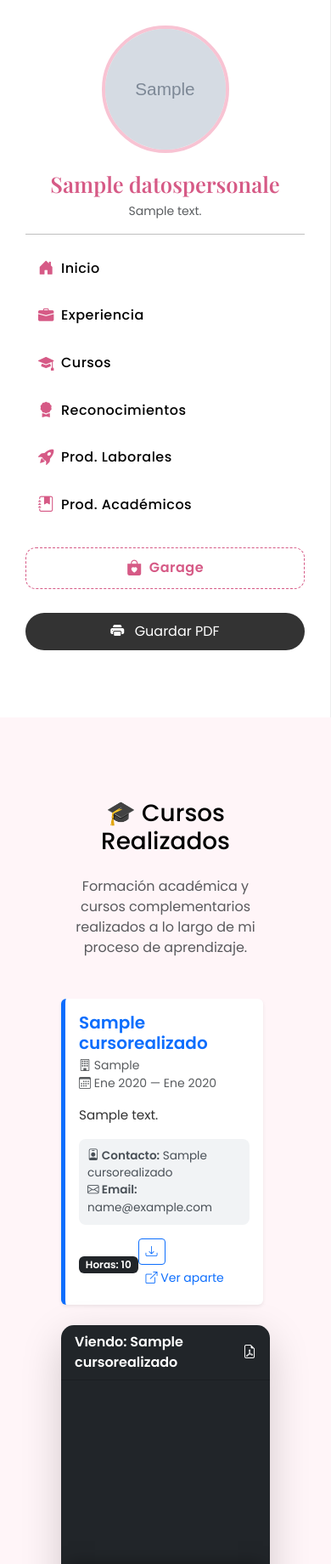
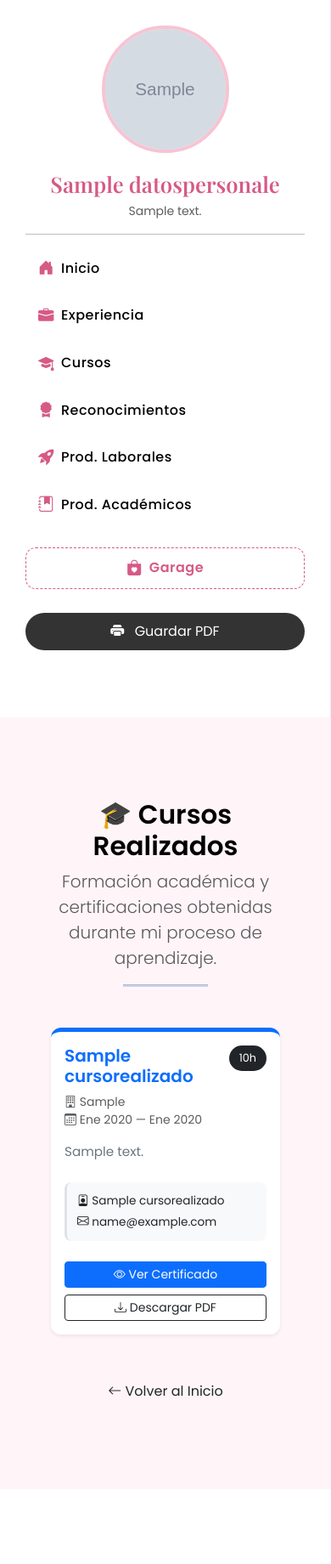
Before and after one commit to dmolina994/DAYANA-MOLINA-CV, a Django app: page /cursos/ in a window 390 px wide. Shown: the top 1840 px of the page at 85% size. After the commit the page ends 1643 px from the top, so only its background shows below. Run offline with Django 5.2, Linux system fonts and the light colour scheme; tables that the repository leaves empty hold one stand-in row (values such as "Sample post"); grey boxes marked "Sample" are stand-in pictures.

Commit message:
Html Commit Proyecto 2

```diff
--- a/Perfil/templates/cursos.html
+++ b/Perfil/templates/cursos.html
@@ -2,127 +2,97 @@
 
 {% block content %}
 <style>
-    /* ✨ Mejora de tarjetas para que no se vean amontonadas */
+    /* ✨ Diseño de tarjetas profesionales */
     .curso-card {
         transition: all 0.3s ease;
         border: none !important;
-        border-left: 5px solid #0d6efd !important; /* Borde azul distintivo */
+        border-top: 5px solid #0d6efd !important;
+        border-radius: 12px !important;
         background-color: #ffffff;
+        height: 100%;
     }
     .curso-card:hover {
-        transform: translateX(10px); /* Efecto de desplazamiento lateral */
-        box-shadow: 0 10px 20px rgba(0,0,0,0.1);
-        background-color: #f8f9fa;
+        transform: translateY(-10px);
+        box-shadow: 0 15px 30px rgba(0,0,0,0.1);
     }
     .info-contacto {
         font-size: 0.85rem;
-        background: #f1f3f5;
+        background: #f8f9fa;
         border-radius: 8px;
-        padding: 10px;
-        color: #495057;
+        padding: 12px;
+        border-left: 3px solid #dee2e6;
+    }
+    .badge-horas {
+        background-color: #212529;
+        color: white;
+        padding: 5px 12px;
+        border-radius: 20px;
+        font-size: 0.8rem;
     }
 </style>
 
-<main class="container-fluid py-5 px-4">
-    <h1 class="mb-4 text-center">🎓 Cursos Realizados</h1>
-    <p class="text-center mb-5 text-muted">
-        Formación académica y cursos complementarios realizados a lo largo de mi proceso de aprendizaje.
-    </p>
+<main class="container py-5">
+    <div class="text-center mb-5">
+        <h1 class="display-5 fw-bold">🎓 Cursos Realizados</h1>
+        <p class="lead text-muted">Formación académica y certificaciones obtenidas durante mi proceso de aprendizaje.</p>
+        <hr class="mx-auto" style="width: 100px; height: 3px; background: #0d6efd;">
+    </div>
 
-    <div class="row">
-        <div class="col-md-5" style="max-height: 85vh; overflow-y: auto; padding-right: 20px;">
+    <div class="row g-4">
         {% for curso in cursos %}
-            <div class="card mb-4 shadow-sm curso-card"
-                 style="cursor: pointer;"
-                 {% if curso.rutacertificado %}
-                 data-url="{{ curso.rutacertificado.url }}"
-                 {% else %}
-                 data-url=""
-                 {% endif %}
-                 data-nombre="{{ curso.nombrecurso }}"
-                 onclick="verCertificado(this.getAttribute('data-url'), this.getAttribute('data-nombre'))">
+        <div class="col-md-6 col-lg-4">
+            <div class="card shadow-sm curso-card">
+                <div class="card-body d-flex flex-column">
+                    <div class="d-flex justify-content-between align-items-start mb-2">
+                        <h5 class="fw-bold text-primary mb-0">{{ curso.nombrecurso }}</h5>
+                        <span class="badge-horas">{{ curso.totalhoras }}h</span>
+                    </div>
 
-                <div class="card-body">
-                    <h5 class="fw-bold text-primary mb-1">{{ curso.nombrecurso }}</h5>
                     <div class="text-muted small mb-3">
                         <i class="bi bi-building"></i> {{ curso.entidadpatrocinadora }} <br>
                         <i class="bi bi-calendar3"></i> {{ curso.fechainicio|date:"M Y" }} — {{ curso.fechafin|date:"M Y" }}
                     </div>
 
-                    <p class="card-text mb-3" style="color: #333; font-size: 0.95rem;">
+                    <p class="card-text mb-4 text-secondary" style="font-size: 0.95rem;">
                         {{ curso.descripcioncurso }}
                     </p>
 
-                    <div class="info-contacto mb-3">
-                        <strong><i class="bi bi-person-badge"></i> Contacto:</strong> {{ curso.nombrecontactoauspicia }}<br>
-                        <strong><i class="bi bi-envelope"></i> Email:</strong> {{ curso.emailempresapatrocinadora }}
+                    <div class="info-contacto mb-4 mt-auto">
+                        <div class="mb-1"><strong><i class="bi bi-person-badge"></i></strong> {{ curso.nombrecontactoauspicia }}</div>
+                        <div class="text-truncate"><strong><i class="bi bi-envelope"></i></strong> {{ curso.emailempresapatrocinadora }}</div>
                     </div>
 
-                    <div class="d-flex justify-content-between align-items-center">
-                        <span class="badge bg-dark">Horas: {{ curso.totalhoras }}</span>
-
                     {% if curso.rutacertificado %}
-                        <div>
-                            <a href="{{ curso.rutacertificado.url }}" class="btn btn-sm btn-outline-primary" download onclick="event.stopPropagation();">
-                                <i class="bi bi-download"></i>
+                    <div class="d-grid gap-2">
+                        <a href="{{ curso.rutacertificado.url }}" class="btn btn-primary btn-sm" target="_blank">
+                            <i class="bi bi-eye"></i> Ver Certificado
                         </a>
-                            <a href="{{ curso.rutacertificado.url }}" class="btn btn-sm btn-link text-decoration-none" target="_blank" onclick="event.stopPropagation();">
-                                <i class="bi bi-box-arrow-up-right"></i> Ver aparte
+                        <a href="{{ curso.rutacertificado.url }}" class="btn btn-outline-dark btn-sm" download>
+                            <i class="bi bi-download"></i> Descargar PDF
                         </a>
                     </div>
+                    {% else %}
+                    <button class="btn btn-light btn-sm disabled">
+                        <i class="bi bi-info-circle"></i> Sin certificado adjunto
+                    </button>
                     {% endif %}
                 </div>
             </div>
         </div>
         {% empty %}
-            <div class="alert alert-info text-center">Aún no hay cursos registrados.</div>
+        <div class="col-12 text-center py-5">
+            <div class="alert alert-info shadow-sm">
+                <i class="bi bi-info-circle fs-4 d-block mb-2"></i>
+                Aún no hay cursos registrados para mostrar.
+            </div>
+        </div>
         {% endfor %}
     </div>
 
-        <div class="col-md-7">
-            <div class="card shadow-lg sticky-top" style="top: 20px; height: 80vh; border-radius: 15px; overflow: hidden; border: none;">
-                <div class="card-header bg-dark text-white d-flex justify-content-between align-items-center">
-                    <span id="titulo-visor" class="fw-bold">Visor de Certificado</span>
-                    <i class="bi bi-file-earmark-pdf"></i>
-                </div>
-                <div class="card-body p-0 bg-secondary" id="contenedor-visor">
-                    <div class="h-100 d-flex flex-column align-items-center justify-content-center text-white p-5 text-center">
-                        <i class="bi bi-cursor-fill mb-3" style="font-size: 3rem; opacity: 0.5;"></i>
-                        <h5>Selecciona un curso de la lista</h5>
-                        <p class="small opacity-75">Haz clic en una tarjeta para cargar el documento aquí</p>
-                    </div>
-                </div>
-            </div>
-        </div>
+    <div class="text-center mt-5">
+        <a href="{% url 'home' %}" class="btn btn-link text-decoration-none text-dark">
+            <i class="bi bi-arrow-left"></i> Volver al Inicio
+        </a>
     </div>
 </main>
-
-<script>
-function verCertificado(url, nombre) {
-    if (!url || url === 'None' || url === '') {
-        alert("Este curso no tiene un certificado adjunto.");
-        return;
-    }
-
-    const contenedor = document.getElementById('contenedor-visor');
-    document.getElementById('titulo-visor').innerText = "Viendo: " + nombre;
-    contenedor.innerHTML = '';
-
-    if (url.toLowerCase().endsWith('.pdf')) {
-        contenedor.innerHTML = `<embed src="${url}" type="application/pdf" width="100%" height="100%" />`;
-    } else {
-        contenedor.innerHTML = `
-            <div class="h-100 d-flex align-items-center justify-content-center bg-dark p-2">
-                <img src="${url}" style="max-width: 100%; max-height: 100%; object-fit: contain; box-shadow: 0 0 20px rgba(0,0,0,0.5);">
-            </div>`;
-    }
-}
-
-document.addEventListener("DOMContentLoaded", function() {
-    const primeraCard = document.querySelector('.curso-card[data-url]:not([data-url=""])');
-    if (primeraCard) {
-        verCertificado(primeraCard.getAttribute('data-url'), primeraCard.getAttribute('data-nombre'));
-    }
-});
-</script>
 {% endblock %}
```
Lines whose indentation alone changed are shown as unchanged.
